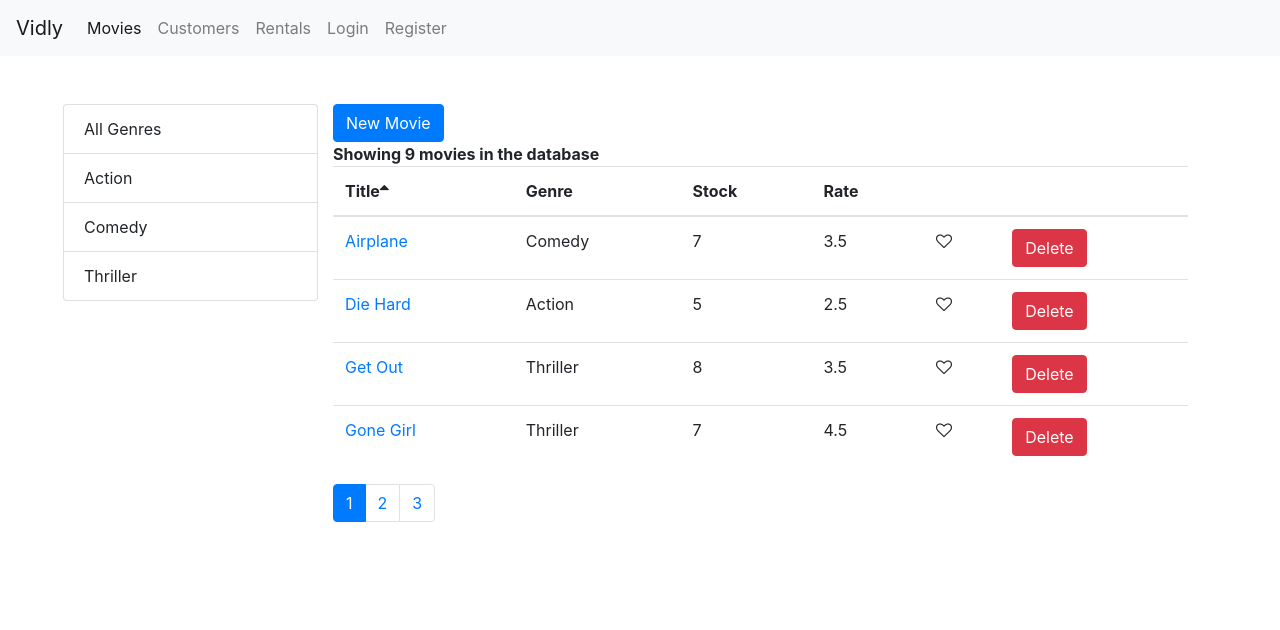
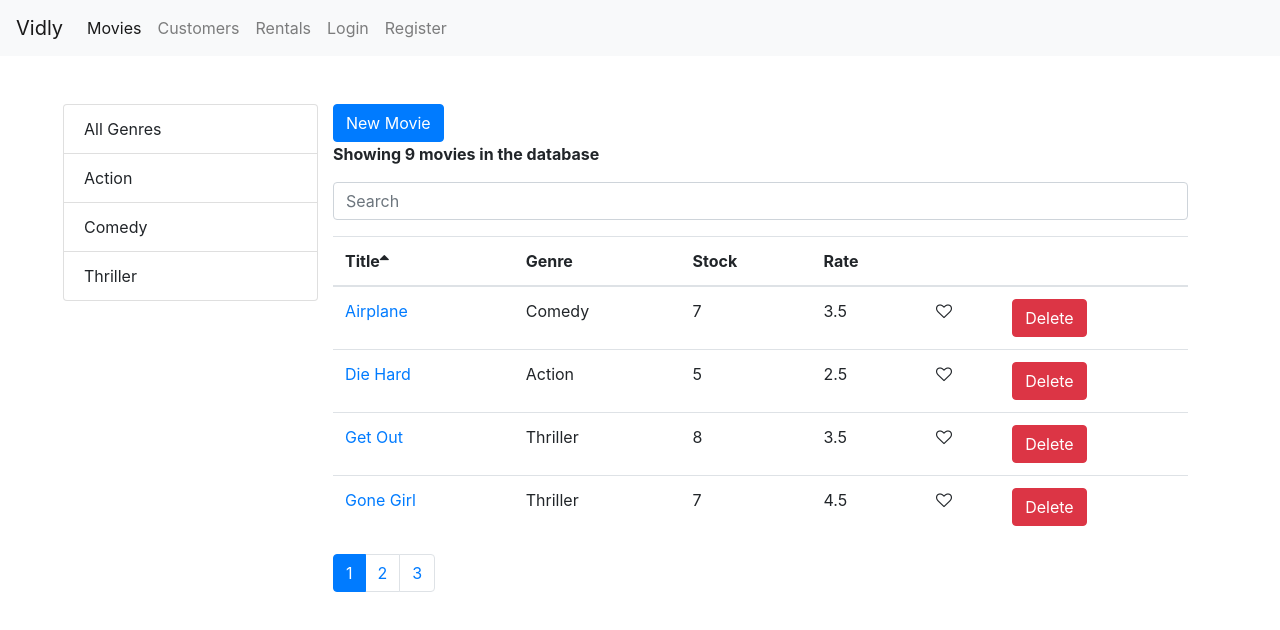
Before and after one commit to minichka/learn-react, a React (Create React App) app in the folder vidly/: page /movies in a window 1280 px wide. Shown: the top 630 px of the page. Built offline with nearby package versions, Linux system fonts and the light colour scheme.

Commit message:
implement search functionality

```diff
--- /dev/null
+++ b/vidly/src/components/common/search.jsx
@@ -0,0 +1,16 @@
+import React from "react";
+
+const Search = ({ searchQuery, onSearchChange }) => {
+  return (
+    <input
+      className="form-control my-3"
+      type="search"
+      placeholder="Search"
+      aria-label="Search"
+      value={searchQuery}
+      onChange={e => onSearchChange(e.currentTarget.value)}
+    />
+  );
+};
+
+export default Search;
--- a/vidly/src/components/movies.jsx
+++ b/vidly/src/components/movies.jsx
@@ -7,6 +7,7 @@ import { paginate } from "../utils/paginate";
 import MoviesTable from "./moviesTable";
 import _ from "lodash";
 import { Link } from "react-router-dom";
+import Search from "./common/search";
 
 class Movies extends Component {
   state = {
@@ -15,7 +16,8 @@ class Movies extends Component {
     pageSize: 4,
     currentPage: 1,
     currentFilter: "",
-    sortColumn: { path: "title", order: "asc" }
+    sortColumn: { path: "title", order: "asc" },
+    searchQuery: ""
   };
 
   componentDidMount() {
@@ -42,11 +44,20 @@ class Movies extends Component {
   };
 
   handleFilterChange = filter => {
-    this.setState({ currentFilter: filter, currentPage: 1 });
+    this.setState({ currentFilter: filter, searchQuery: "", currentPage: 1 });
   };
 
+  handleSearchChange = query => {
+    this.setState({
+      searchQuery: query,
+      currentFilter: null,
+      currentPage: 1
+    });
+  };
   handleSort = sortColumn => {
-    this.setState({ sortColumn: sortColumn });
+    this.setState({
+      sortColumn: sortColumn
+    });
   };
 
   getPageData = () => {
@@ -55,20 +66,24 @@ class Movies extends Component {
       movies: allMovies,
       sortColumn,
       currentPage,
-      pageSize
+      pageSize,
+      searchQuery
     } = this.state;
-    const moviesFilter = currentFilter._id
-      ? allMovies.filter(m => m.genre._id === currentFilter._id)
-      : allMovies;
 
-    const sorted = _.orderBy(
-      moviesFilter,
-      [sortColumn.path],
-      [sortColumn.order]
-    );
+    let filtered = allMovies;
+    if (searchQuery)
+      filtered = allMovies.filter(m =>
+        m.title.toLowerCase().startsWith(searchQuery.toLowerCase())
+      );
+    else if (currentFilter && currentFilter._id)
+      filtered = currentFilter._id
+        ? allMovies.filter(m => m.genre._id === currentFilter._id)
+        : allMovies;
+
+    const sorted = _.orderBy(filtered, [sortColumn.path], [sortColumn.order]);
     const movies = paginate(sorted, currentPage, pageSize);
 
-    return { totalCount: moviesFilter.length, data: movies };
+    return { totalCount: filtered.length, data: movies };
   };
   render() {
     if (this.state.movies.length === 0) {
@@ -96,6 +111,10 @@ class Movies extends Component {
 
             <div className="row">
               <b>Showing {totalCount} movies in the database</b>
+              <Search
+                searchQuery={this.state.searchQuery}
+                onSearchChange={this.handleSearchChange}
+              />
               <MoviesTable
                 movies={movies}
                 sortColumn={this.state.sortColumn}
```
